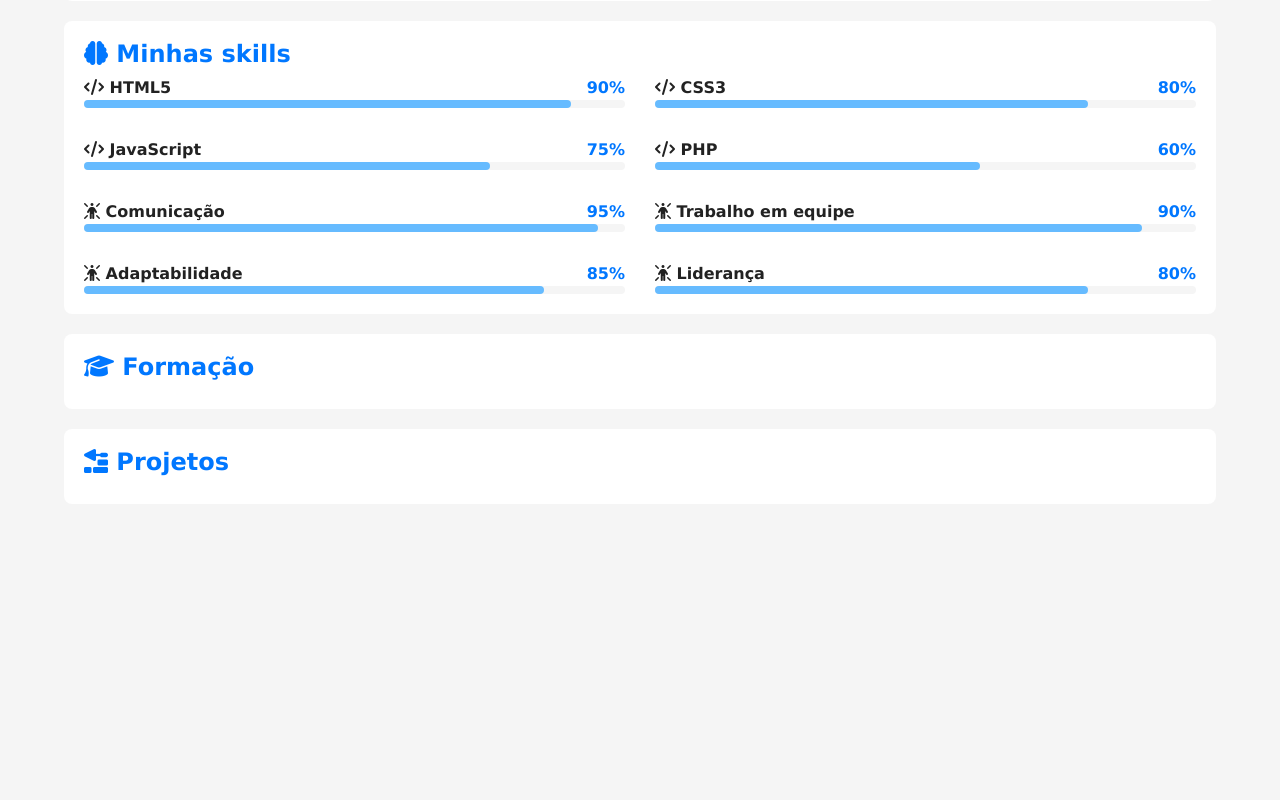
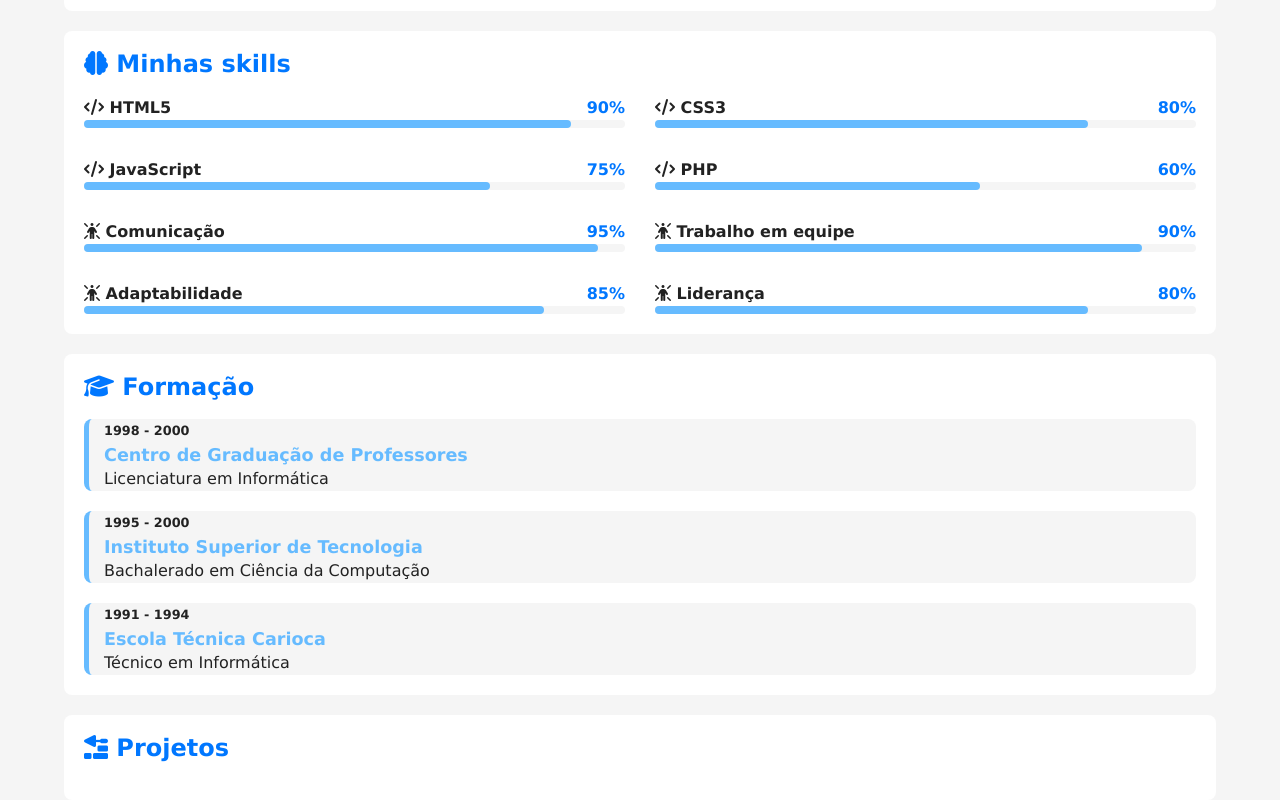
Before and after one commit to Vinicius385/projeto-portifolio, a plain HTML site: page index.html in a window 1280 px wide. Shown: the part 564-1364 px from the top of the page. Before the commit the page ends 1088 px from the top, so only its background shows below. Drawn offline with Linux system fonts and the light colour scheme.

Commit message:
area de formacoes

```diff
--- a/estilos/style.css
+++ b/estilos/style.css
@@ -124,7 +124,7 @@
 
   article h2 {
     color: var(--destaque);
-    margin-bottom: 10px;
+    margin-bottom: 20px;
   }
 
   #skill-container {
@@ -162,6 +162,37 @@
     border-radius: 4px;
   }
 
+  #formacao-container {
+    display: flex;
+    flex-direction: column-reverse;
+    gap: 20px;
+  }
+
+  #formacao-container .curso {
+    background-color: var(--fundo-principal);
+    border-radius: 8px;
+    border-left: 5px solid var(--destaque-inverso);
+    padding-left: 15px;
+    transition: border-width 0.5s, border-color 0.5s;
+  }
+
+  #formacao-container .curso:hover {
+    border-left-width: 15px;
+    border-color: var(--destaque);
+    cursor: pointer;
+  }
+
+  #formacao-container .periodo {
+    font-size: 0.8em;
+    font-weight: bold;
+    color: var(--texto);
+  }
+
+  #formacao-container .instituicao {
+    color: var(--destaque-inverso);
+    font-size: 1.1em;
+  }
+
   @media screen and (min-width: 768px) {
       #skill-container {
         grid-template-columns: 1fr 1fr;
--- a/index.html
+++ b/index.html
@@ -177,6 +177,27 @@
 
             <article id="formacao">
                 <h2><i class="fa-solid fa-graduation-cap"></i> Formação</h2>
+
+                <div id="formacao-container">
+                    <div class="curso">
+                        <p class="periodo">1991 - 1994</p>
+                        <h3 class="instituicao">Escola Técnica Carioca</h3>
+                        <p class="titulacao">Técnico em Informática</p>
+                    </div>
+
+                    <div class="curso">
+                        <p class="periodo">1995 - 2000</p>
+                        <h3 class="instituicao">Instituto Superior de Tecnologia</h3>
+                        <p class="titulacao">Bachalerado em Ciência da Computação</p>
+                    </div>
+
+                    <div class="curso">
+                        <p class="periodo">1998 - 2000</p>
+                        <h3 class="instituicao">Centro de Graduação de Professores</h3>
+                        <p class="titulacao">Licenciatura em Informática</p>
+                    </div>
+                </div>
+
             </article> <!-- Fim article#formacao -->
 
             <article id="projetos">
```
